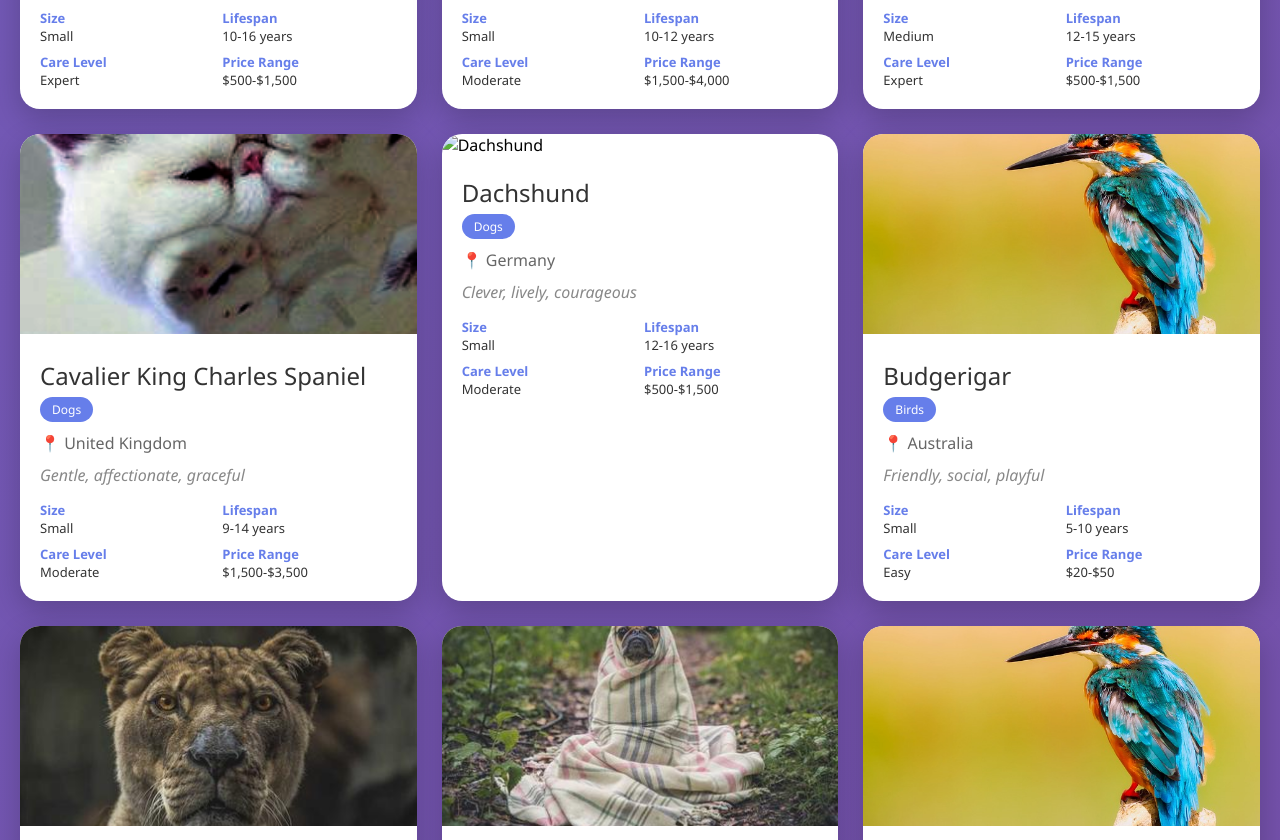
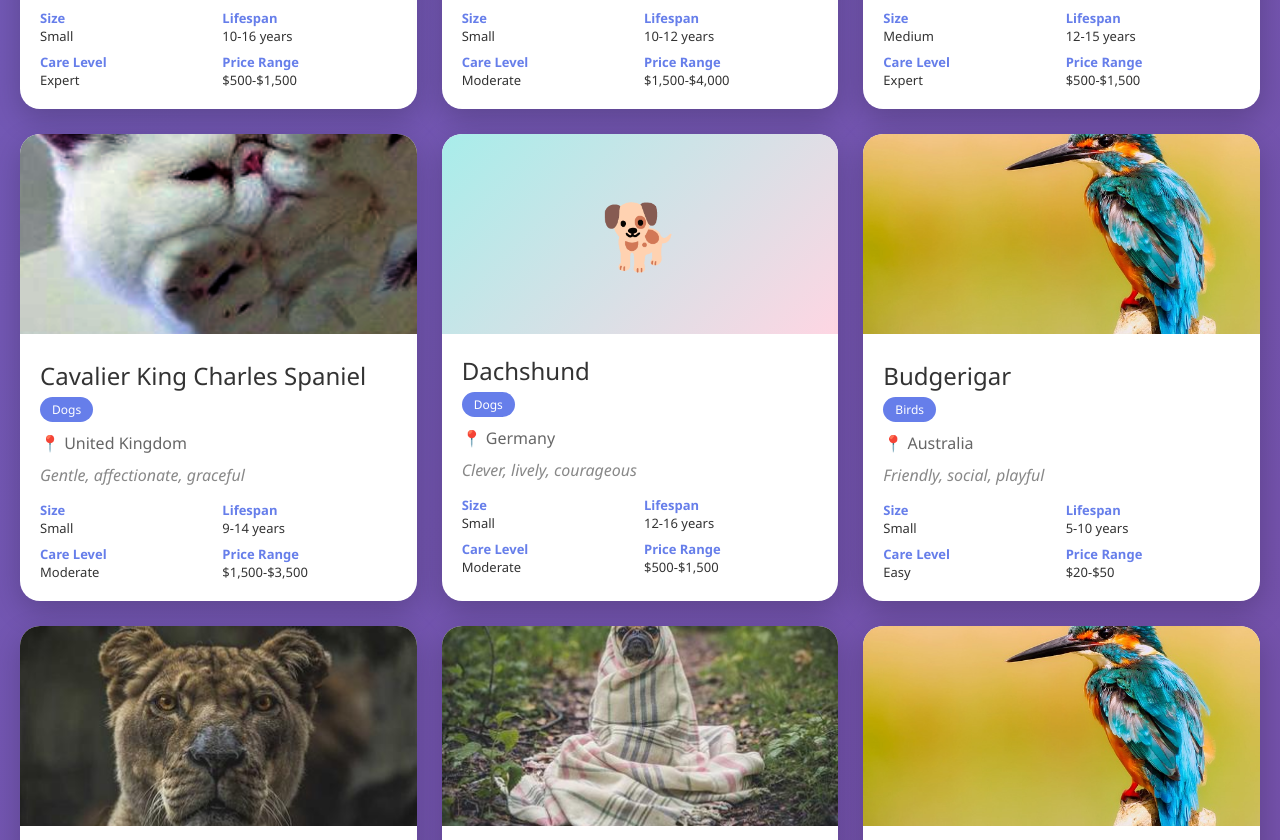
Before and after one commit to tabassumliya/WildBase, a plain HTML site: page index.html in a window 1280 px wide. Shown: the part 11160-12000 px from the top of the page. Drawn offline with Linux system fonts and the light colour scheme.

Commit message:
Add emoji fallback for missing animal images
- Add emoji fallback when images fail to load
- Each category gets a unique emoji: 🐱 Cats, 🐕 Dogs, 🐦 Birds, 🐰 Rabbits, 🦔 Hedgehogs
- Add colorful gradient backgrounds for each category
- Apply fallback to both database and My Friends sections
- Improve user experience when images are unavailable

```diff
--- a/index.html
+++ b/index.html
@@ -180,6 +180,36 @@
             object-fit: cover;
         }
 
+        .animal-image-fallback {
+            width: 100%;
+            height: 200px;
+            display: flex;
+            align-items: center;
+            justify-content: center;
+            background: linear-gradient(135deg, #667eea 0%, #764ba2 100%);
+            font-size: 4rem;
+        }
+
+        .animal-image-fallback.cats {
+            background: linear-gradient(135deg, #ff9a9e 0%, #fecfef 100%);
+        }
+
+        .animal-image-fallback.dogs {
+            background: linear-gradient(135deg, #a8edea 0%, #fed6e3 100%);
+        }
+
+        .animal-image-fallback.birds {
+            background: linear-gradient(135deg, #ffecd2 0%, #fcb69f 100%);
+        }
+
+        .animal-image-fallback.rabbits {
+            background: linear-gradient(135deg, #a1c4fd 0%, #c2e9fb 100%);
+        }
+
+        .animal-image-fallback.hedgehogs {
+            background: linear-gradient(135deg, #d4fc79 0%, #96e6a1 100%);
+        }
+
         .animal-info {
             padding: 20px;
         }
@@ -406,6 +436,16 @@
             max-height: 300px;
             object-fit: contain;
             background: #f0f0f0;
+        }
+
+        .my-animal-photo-fallback {
+            width: 100%;
+            height: 150px;
+            display: flex;
+            align-items: center;
+            justify-content: center;
+            background: linear-gradient(135deg, #667eea 0%, #764ba2 100%);
+            font-size: 3rem;
         }
 
         .my-animal-header {
@@ -2408,6 +2448,31 @@
             loadMyAnimals();
         });
 
+        // Get emoji for animal category
+        function getCategoryEmoji(category) {
+            const emojis = {
+                'Cats': '🐱',
+                'Dogs': '🐕',
+                'Birds': '🐦',
+                'Rabbits': '🐰',
+                'Hedgehogs': '🦔'
+            };
+            return emojis[category] || '🐾';
+        }
+
+        // Get CSS class for category
+        function getCategoryClass(category) {
+            return category.toLowerCase().replace(/[^a-z]/g, '');
+        }
+
+        // Handle image error with emoji fallback
+        function handleImageError(img, animal) {
+            const fallback = document.createElement('div');
+            fallback.className = `animal-image-fallback ${getCategoryClass(animal.category)}`;
+            fallback.innerHTML = getCategoryEmoji(animal.category);
+            img.parentNode.replaceChild(fallback, img);
+        }
+
         // Display animals in database
         function displayAnimals(animals) {
             const grid = document.getElementById('animalGrid');
@@ -2426,7 +2491,7 @@
 
             grid.innerHTML = animals.map(animal => `
                 <div class="animal-card" onclick="openModal(${animal.id})">
-                    <img src="${animal.image_url}" alt="${animal.name}" class="animal-image">
+                    <img src="${animal.image_url}" alt="${animal.name}" class="animal-image" onerror="handleImageError(this, ${JSON.stringify(animal).replace(/"/g, '&quot;')})">
                     <div class="animal-info">
                         <div class="animal-name">${animal.name}</div>
                         <span class="animal-category">${animal.category}</span>
@@ -2701,7 +2766,7 @@
 
             grid.innerHTML = myAnimals.map(animal => `
                 <div class="my-animal-card">
-                    ${animal.photo_url ? `<img src="${animal.photo_url}" alt="${animal.name}" class="my-animal-photo">` : ''}
+                    ${animal.photo_url ? `<img src="${animal.photo_url}" alt="${animal.name}" class="my-animal-photo" onerror="this.style.display='none'">` : `<div class="animal-image-fallback" style="height: 150px; font-size: 3rem;">🐾</div>`}
                     <div class="my-animal-header">
                         <div class="my-animal-name">${animal.name}</div>
                         <div class="my-animal-species">${animal.species || 'Unknown species'}</div>
```
